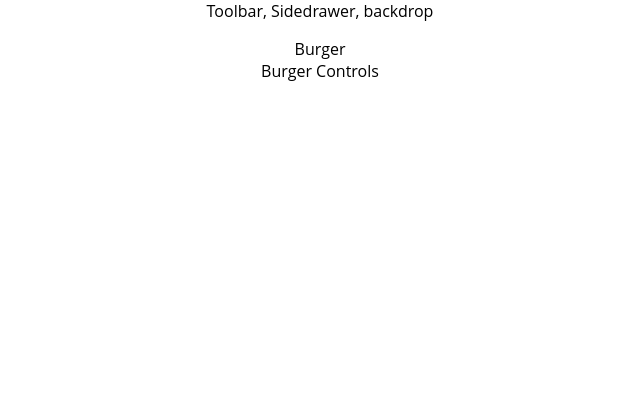
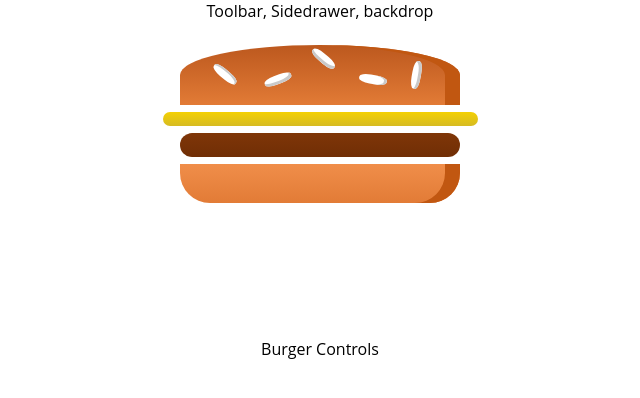
Before and after one commit to samon03/BurgerBuilder-React, a React (Create React App) app: page / in a window 1280 px wide. Shown: the top 398 px of the page, without its empty margins (320-960 px from the left). Built offline with nearby package versions, Linux system fonts and the light colour scheme.

Commit message:
burger component

```diff
--- a/src/components/Burger/Burger.js
+++ b/src/components/Burger/Burger.js
@@ -0,0 +1,16 @@
+import React from 'react';
+import classes from './Burger.module.css';
+import Ingredients from './Ingredients/Ingredients';
+
+const burger = (props) => {
+    return (
+        <div className={classes.Burger}>
+            <Ingredients type="bread-top"/>
+            <Ingredients type="cheese"/>
+            <Ingredients type="meat"/>
+            <Ingredients type="bread-bottom"/>
+        </div>
+    )
+}
+
+export default burger;
--- /dev/null
+++ b/src/components/Burger/Burger.module.css
@@ -0,0 +1,30 @@
+.Burger{
+    width: 100%;
+    margin: auto;
+    height: 350px;
+    overflow: auto;
+    text-align: center;
+    font-weight: bold;
+    font-size: 1.2rem;
+}
+
+@media (min-width: 1000px) and (min-height: 700px){
+   .Burger {
+       width: 700px;
+       height: 600px;
+   }
+}
+
+@media (min-width: 500px) and (min-height: 401px){
+    .Burger {
+        width: 450px;
+        height: 400px;
+    }
+ }
+
+ @media (min-width: 500px) and (min-height: 400px){
+    .Burger {
+        width: 350px;
+        height: 300px;
+    }
+ }
--- a/src/components/Burger/Ingredients/Ingredients.js
+++ b/src/components/Burger/Ingredients/Ingredients.js
@@ -1,7 +1,7 @@
 import React, { Component } from 'react';
 import PropsTypes from 'prop-types'
 
-import classes from './Ingredient.module.css';
+import classes from './Ingredients.module.css';
 
 class Ingredient extends Component {
     render () {
--- a/src/containers/BurgerBuilder/BurgerBuilder.js
+++ b/src/containers/BurgerBuilder/BurgerBuilder.js
@@ -1,11 +1,12 @@
 import React, { Component } from 'react';
 import Aux from '../../hoc/Auxiliry';
+import Burger from '../../components/Burger/Burger';
 
 class BurgerBuilder extends Component {
     render() {
         return (
            <Aux>
-               <div>Burger</div>
+               <Burger/>
                <div>Burger Controls</div>
            </Aux>
         );
```
